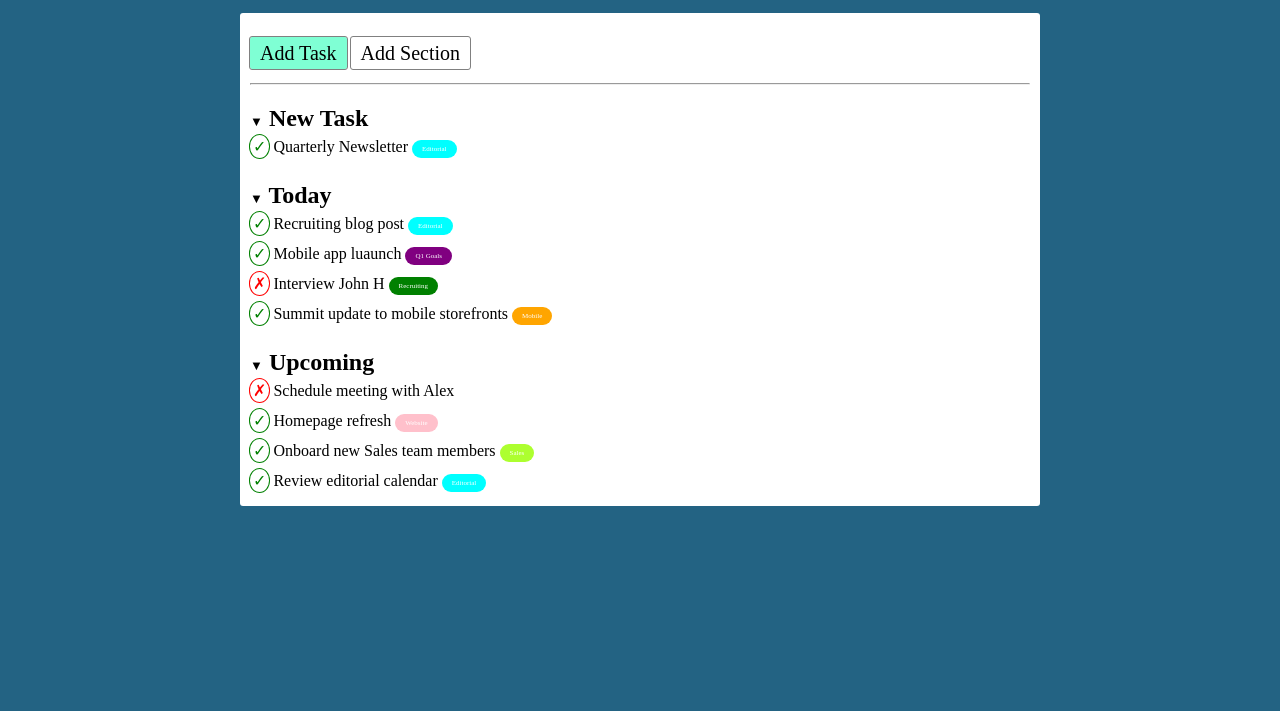
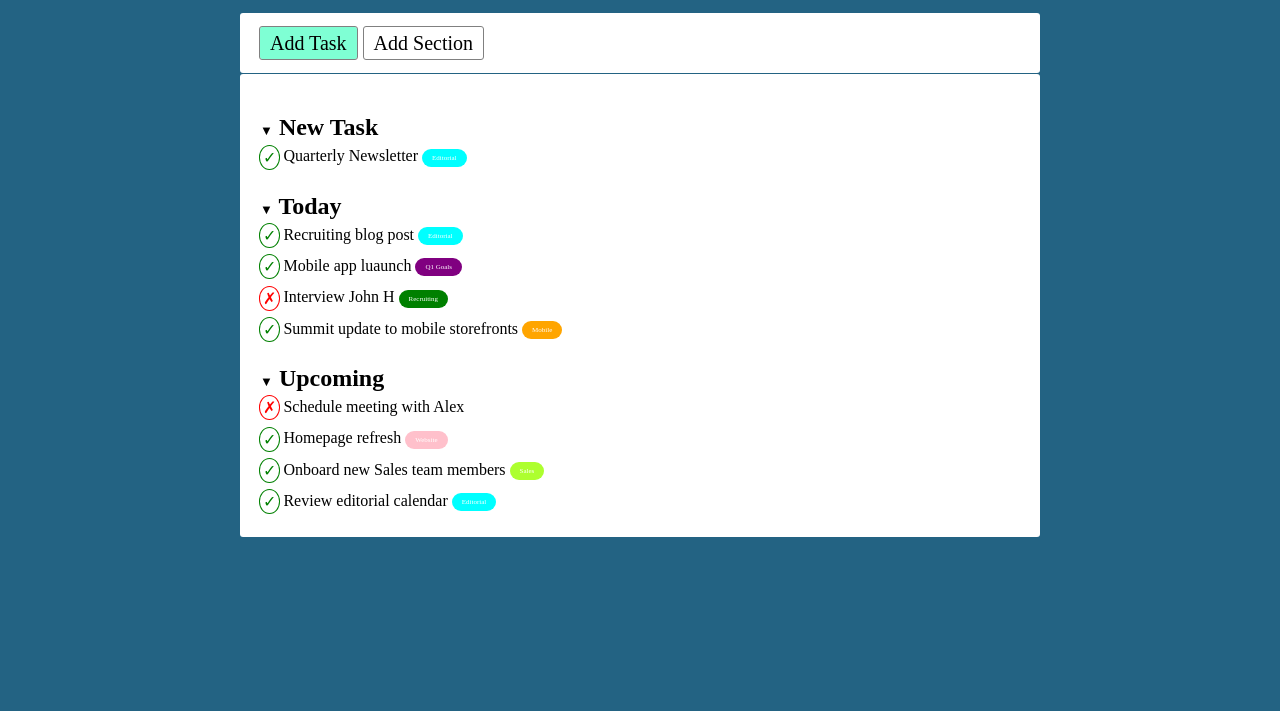
Before and after one commit to MarcoBrandino/html-css-toboolist, a plain HTML site: page index.html in a window 1280 px wide. Shown: the part 89-800 px from the top of the page. Drawn offline with Linux system fonts and the light colour scheme.

Commit message:
ADD: Correzioni varie

```diff
--- a/css/app.css
+++ b/css/app.css
@@ -18,14 +18,10 @@ body {
     background-color: #236383;
 }
 
-hr {
-    background-color: #236383;
-}
-
 /* HEADER */
 
 .bg-white {
-    background-color: rgb(223, 27, 27);
+    background-color: rgb(255, 255, 255);
 }
 
 .logo {
@@ -40,6 +36,18 @@ hr {
     padding-top: 25px;
 }
 
+.container-menu {
+    max-width: 800px;
+    margin: 0 auto;
+    margin-bottom: 1px;
+}
+
+.card-menu {
+    padding-top: 20px;
+    background-color: white;
+    border-radius: 3px;
+}
+
 .container {
     max-width: 800px;
     margin: 0 auto;
@@ -49,6 +57,9 @@ hr {
 .card {
     background-color: white;
     border-radius: 3px;
+    padding-top: 10px;
+    padding-bottom: 10px;
+    padding: 20px 15px 20px 20px;
 }
 
 .rectangle-blu {
@@ -138,6 +149,7 @@ h2 {
     border-radius: 50%;
     padding: 3px;
     outline: 1px solid green;
+    vertical-align: middle;
     /* margin-left: 10px; */
 }
 
@@ -146,6 +158,7 @@ h2 {
     border-radius: 50%;
     padding: 3px;
     outline: 1px solid red;
+    vertical-align: middle;
     /* margin-left: 10px; */
 }
 
@@ -175,9 +188,9 @@ h2 {
     line-height: 20px;
     vertical-align: middle;
     outline: 1px solid grey;
+    margin-left: 3px;
 }
 
 .margin-venti {
-    margin-top: 20px;
-    margin-bottom: 20px;
+    vertical-align: middle;
 }
--- a/index.html
+++ b/index.html
@@ -14,14 +14,14 @@
     </header>
 
     <main class="content">
+        <section class="container-menu card">
+            <p class="margin-venti">
+                <span class="add-task">Add Task</span> <span class="add-section">Add Section</span>
+            </p>
+        </section>
+
+        <!-- Container List -->
         <div class="container card">
-            <section>
-                <p class="margin-venti">
-                    <span class="add-task">Add Task</span> <span class="add-section">Add Section</span>
-                </p>
-            </section>
-
-            <hr>
             <!-- New Task section -->
             <section>
                 <h2><span class="font-size-small">&#9660;</span> New Task</h2>
```
